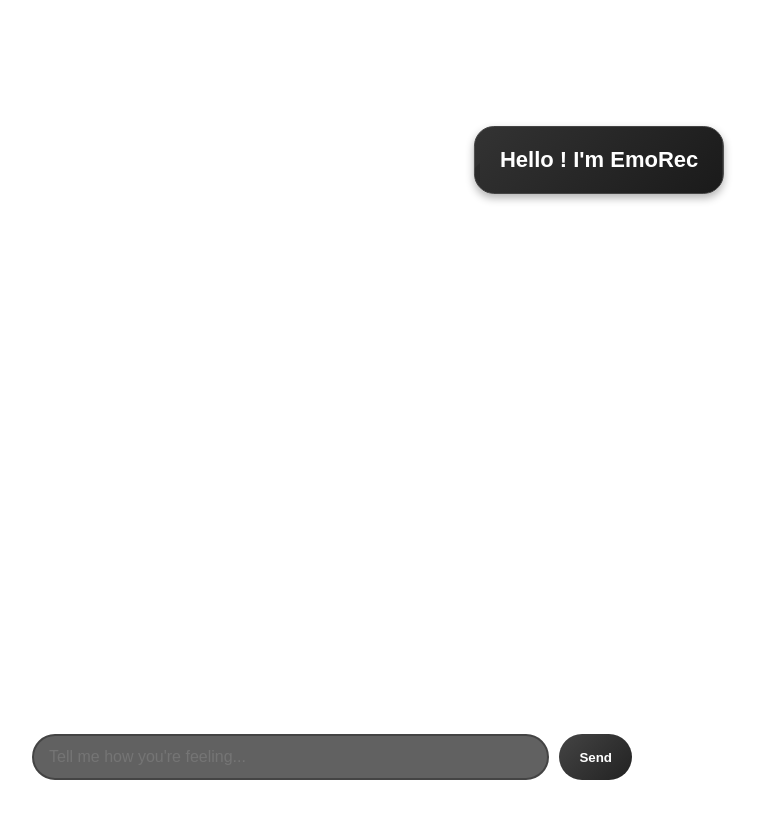
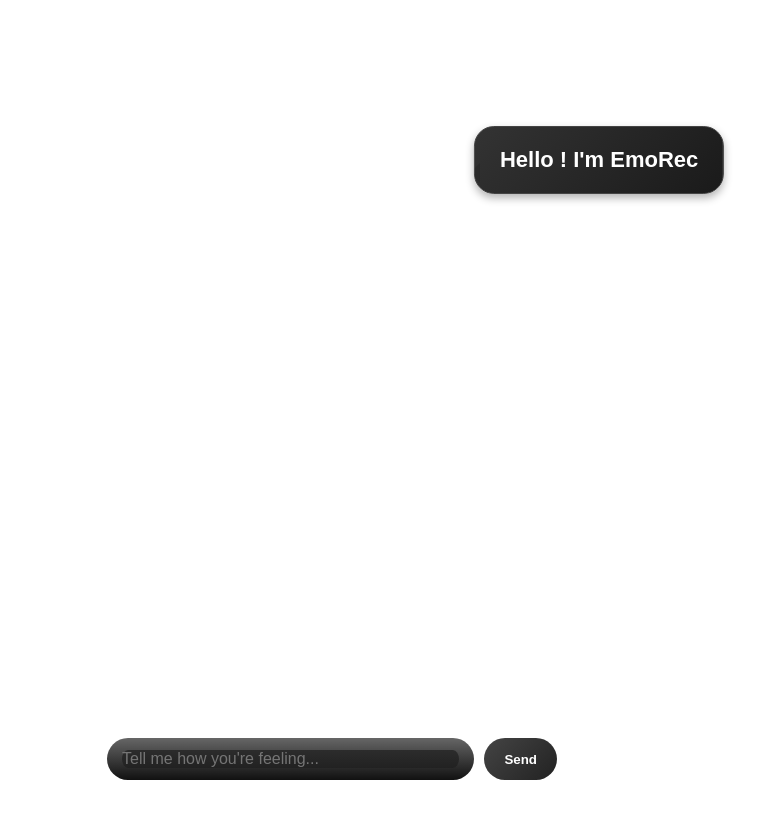
Before and after one commit to Yogendthira/EmoRec, a plain HTML site: page Emorec.html in a window 1280 px wide. Shown: the top 818 px of the page, without its empty margins (308-1067 px from the left). Drawn offline with Linux system fonts and the light colour scheme; some packages are replaced by stand-ins of ours; a script that the page names is missing.

Commit message:
Updated chat input box with decreased width and gradient border

```diff
--- a/Emorec.html
+++ b/Emorec.html
@@ -72,8 +72,8 @@
             bottom: 20px;
             left: 50%;
             transform: translateX(-50%);
-            width: 80%;
-            max-width: 600px;
+            width: 60%;
+            max-width: 450px;
             z-index: 200;
             display: flex;
             flex-direction: column;
@@ -89,10 +89,15 @@
             flex: 1;
             padding: 12px 15px;
             border-radius: 30px;
-            border: 2px solid #444;
+            border: none;
             background-color: rgba(30, 30, 30, 0.7);
             color: white;
             font-size: 16px;
+            box-shadow: 0 0 0 2px transparent;
+            background-image: linear-gradient(rgba(30, 30, 30, 0.7), rgba(30, 30, 30, 0.7)),
+                              linear-gradient(to bottom, #666666, #111111);
+            background-origin: border-box;
+            background-clip: content-box, border-box;
         }
 
         .chat-input button {
```
